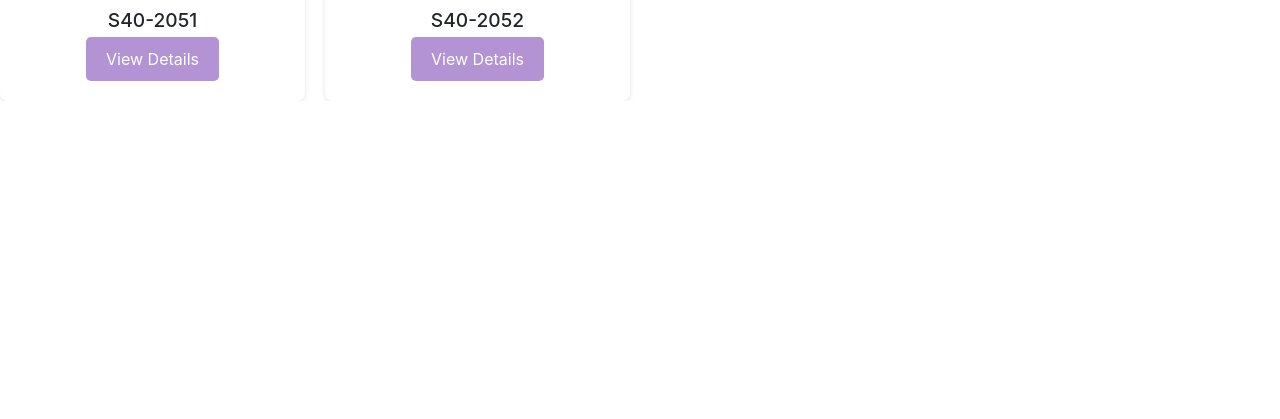
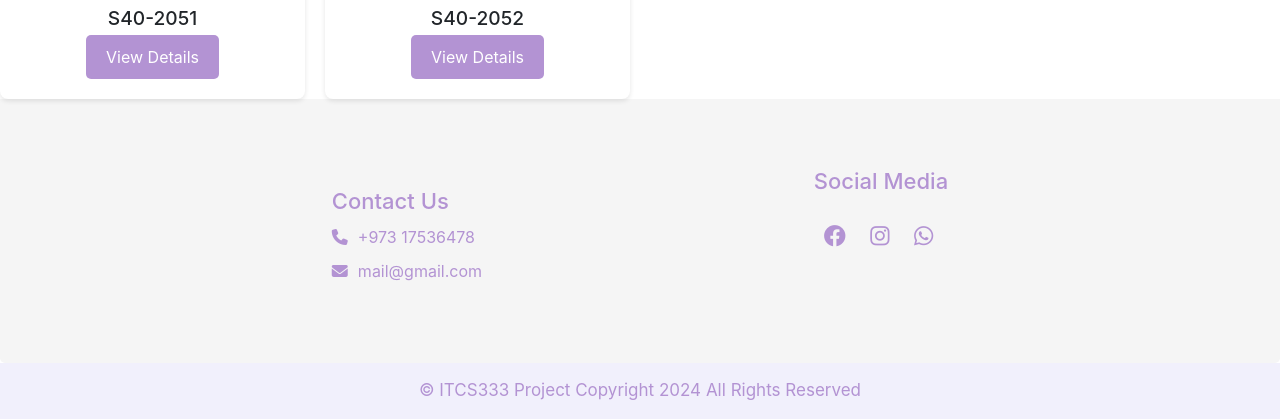
Before and after one commit to ZAHRA-MRAH/ITCS333-Project, a PHP site: page /homepage.php in a window 1280 px wide. Shown: the part 2620-3039 px from the top of the page. Before the commit the page ends 2721 px from the top, so only its background shows below. Run offline with PHP 8.4, Linux system fonts and the light colour scheme; a user stored in the database is signed in; data comes from the database, SQL or seed files in the repository; data that the repository does not hold is empty.

Commit message:
footer to use across pages + added footer to pages

```diff
--- /dev/null
+++ b/Backend/footer.php
@@ -0,0 +1,168 @@
+<!DOCTYPE html>
+<html lang="en">
+
+<head>
+    <meta charset="UTF-8">
+    <meta name="viewport" content="width=device-width, initial-scale=1.0">
+    <link rel="stylesheet" href="https://cdnjs.cloudflare.com/ajax/libs/font-awesome/6.4.2/css/all.min.css"
+        integrity="sha512-z3gLpd7yknf1YoNbCzqRKc4qyor8gaKU1qmn+CShxbuBusANI9QpRohGBreCFkKxLhei6S9CQXFEbbKuqLg0DA=="
+        crossorigin="anonymous" referrerpolicy="no-referrer" />
+    <style>
+        @import url('https://fonts.googleapis.com/css2?family=Montserrat:wght@400;500;600;700&display=swap');
+
+        * {
+            margin: 0;
+            padding: 0;
+            box-sizing: border-box;
+        }
+
+       /* body {
+            font-family: 'Montserrat', sans-serif;
+        }*/
+
+        .main-footer {
+            padding: 70px 0;
+            display: flex;
+            justify-content: space-evenly;
+            background-color: 	whitesmoke;
+            border-bottom-right-radius:5px;
+            border-bottom-left-radius: 5px;
+        }
+
+        .main-footer ul {
+            list-style: none;
+        }
+
+        .main-footer h1 {
+            font-size: 22px;
+            line-height: 117%;
+            color: #b393d3;
+            margin-bottom: 10px;
+            font-weight: 500;
+        }
+
+        .main-footer h2 {
+            color: #b393d3;
+            font-weight: 500;
+        }
+
+        .main-footer ul li a {
+            color: #b393d3;
+            text-decoration: none;
+        }
+
+        footer {
+            background-color: #f1f0fc;
+            font-size: 17px;
+            padding: 15px 5px;
+            color: #b393d3;
+            text-align: center;
+        }
+
+        footer a {
+            text-decoration: none;
+            color: #b393d3;
+        }
+
+
+
+        .contact-details {
+            margin-top: 20px;
+        }
+
+        .contact-details li {
+            list-style: none;
+            margin: 10px 0;
+        }
+
+        .contact-details li a {
+            text-decoration: none;
+            color: #b393d3;
+        }
+
+        .contact-details .fa {
+            color: #b393d3;
+            margin-right: 10px;
+        }
+
+        .sociallogos {
+            padding: 20px 0;
+        }
+
+        .sociallogos .logobox a {
+            padding: 0 10px;
+            text-decoration: none;
+            color: #b393d3;
+            font-size: 22px;
+        }
+
+        .com ul li {
+            padding: 5px 0;
+        }
+
+        #footer {
+            height: 150px;
+        }
+
+        @media only screen and (max-width: 749px) {
+            .main-footer {
+                padding: 20px;
+                display: grid;
+                grid-template-columns: 1fr 1fr;
+            }
+
+            .info {
+                padding: 20px 0;
+            }
+        }
+
+        @media (max-width: 480px) {
+            .main-footer {
+                grid-template-columns: 1fr;
+            }
+
+            .sociallogos {
+                padding: 20px 0;
+            }
+
+            .com {
+                padding: 20px 0;
+            }
+
+        }
+    </style>
+</head>
+
+<body>
+    <section id="footer">
+        <div class="main-footer">
+            <div class="logoinfo" data-aos="fade-up">
+
+                <div class="contact-details">
+                    <h1>Contact Us</h1>
+                    <li>
+                        <div class="fa fa-phone"></div><a href="tel:+91">+973 17536478</a>
+                    </li>
+                    <li>
+                        <div class="fa fa-envelope"></div><a href="mailto:mail@gmail.com">mail@gmail.com</a>
+                    </li>
+                    </li>
+                </div>
+            </div>
+            <div class="info" data-aos="fade-up">
+                <h1>Social Media</h1>
+                <div class="sociallogos">
+                    <div class="logobox">
+                        <i></i>
+                        <a href="#" class="fa-brands fa-facebook"></a>
+                        <a href="#" class="fa-brands fa-instagram"></a>
+                        <a href="#" class="fa-brands fa-whatsapp"></a>
+                    </div>
+                </div>
+            </div>
+        </div>
+        <footer>© ITCS333 Project Copyright 2024 All Rights Reserved</footer>
+    </section>
+</body>
+
+</html>
--- a/Backend/homepage.php
+++ b/Backend/homepage.php
@@ -211,4 +211,8 @@ $time_slots = $stmt->fetchAll(PDO::FETCH_ASSOC);
 
 </body>
 
+<?php
+require('footer.php')
+?>
+
 </html>
--- a/Backend/viewBookings.php
+++ b/Backend/viewBookings.php
@@ -193,4 +193,8 @@ try {
     </script>
 </body>
 
+<?php
+require('footer.php')
+?>
+
 </html>
```
Also changed, not shown: Frontend/homestyle.css (+46 -36 lines).
